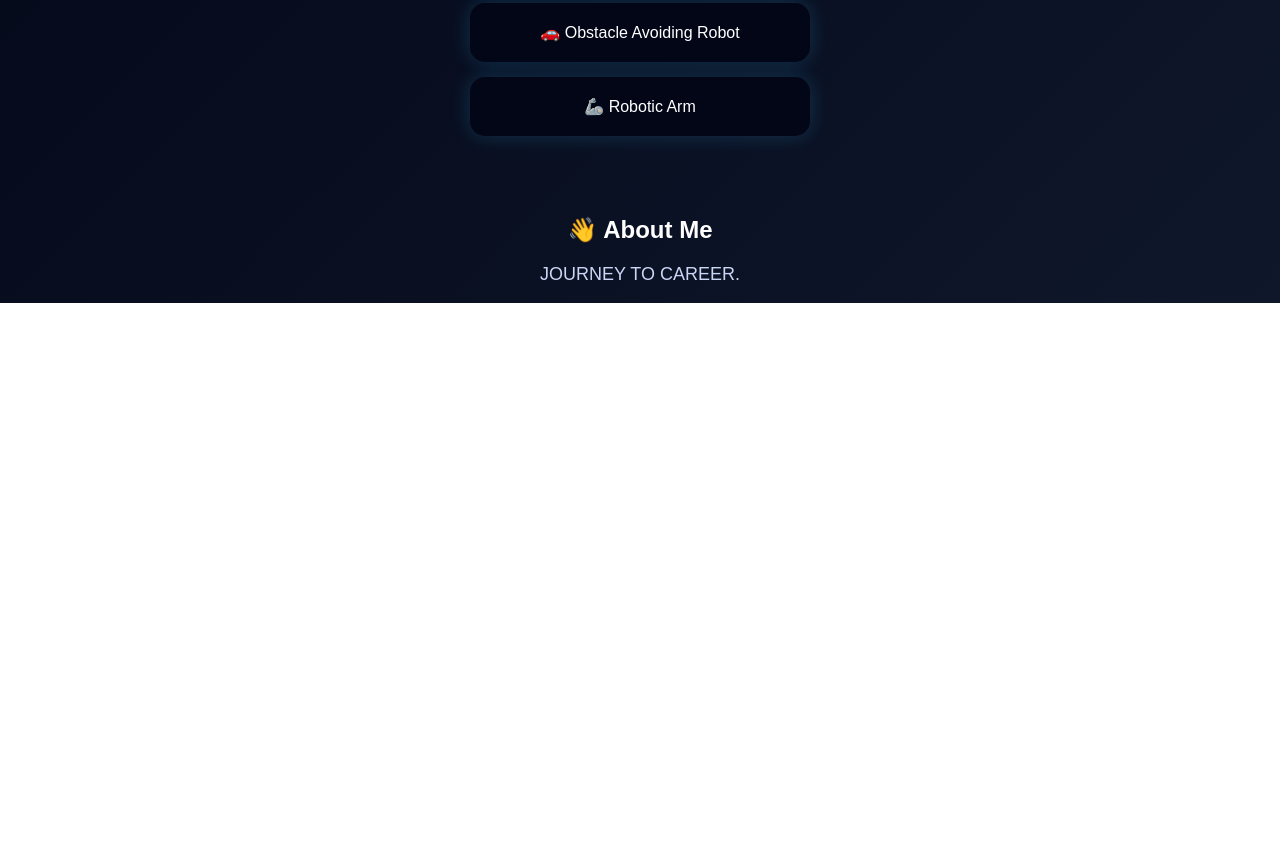
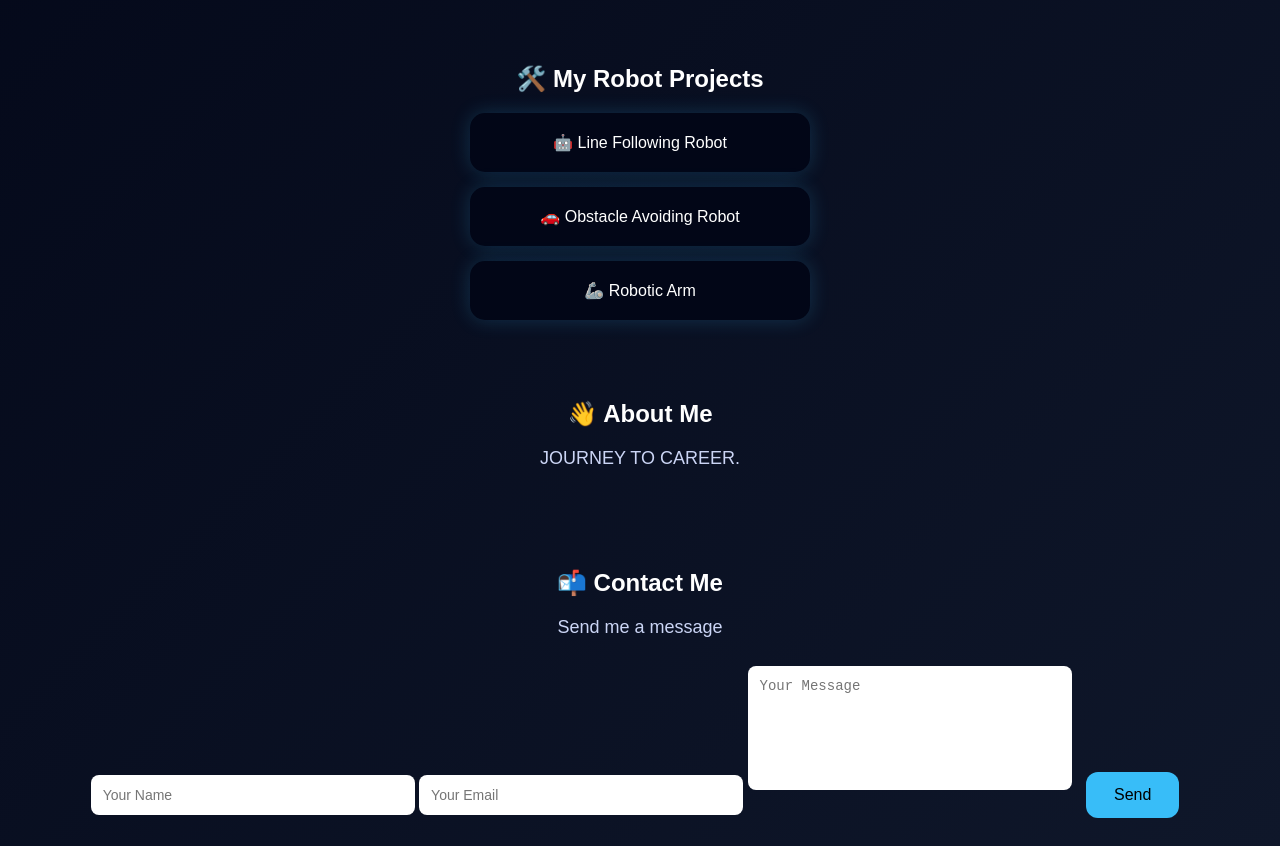
Before and after one commit to floppy-acx/my-website, a plain HTML site: page index.html in a window 1280 px wide. Shown: the part 571-1417 px from the top of the page. Before the commit the page ends 874 px from the top, so only its background shows below. Drawn offline with Linux system fonts and the light colour scheme.

Commit message:
Add files via upload

```diff
--- a/index.html
+++ b/index.html
@@ -4,6 +4,31 @@
     <title>My Robotics Website</title>
 
     <style>
+	.contact {
+    margin-top: 100px;
+}
+
+.contact input,
+.contact textarea {
+    width: 300px;
+    padding: 12px;
+    margin: 10px 0;
+    border-radius: 8px;
+    border: none;
+    font-size: 14px;
+}
+
+.contact textarea {
+    height: 100px;
+    resize: none;
+}
+
+#status {
+    margin-top: 15px;
+    color: #22d3ee;
+}
+
+
 	.hero-img {
     width: 200px;
     margin: 20px auto;
@@ -198,10 +223,25 @@ h1 {
     <h2>👋 About Me</h2>
     <p>JOURNEY TO CAREER.</p>
 
+	<div id="contact" class="contact">
+    <h2>📬 Contact Me</h2>
+    <p>Send me a message</p>
+
+    <input type="text" id="name" placeholder="Your Name">
+    <input type="email" id="email" placeholder="Your Email">
+    <textarea id="messageBox" placeholder="Your Message"></textarea>
+
+    <button class="btn" onclick="sendMessage()">Send</button>
+
+    <p id="status"></p>
+</div>
+
+<body>
 </div>
 
 
     <script>
+
         function sayHello() {
             document.getElementById("message").innerText =
                 "Hello! Welcome to Eddie's robotics website 🚀";
@@ -226,6 +266,7 @@ h1 {
             nav.style.display = "flex";
         }
     }
+
 </script>
 
 
```
Also changed, not shown: images/roo.png (added).
